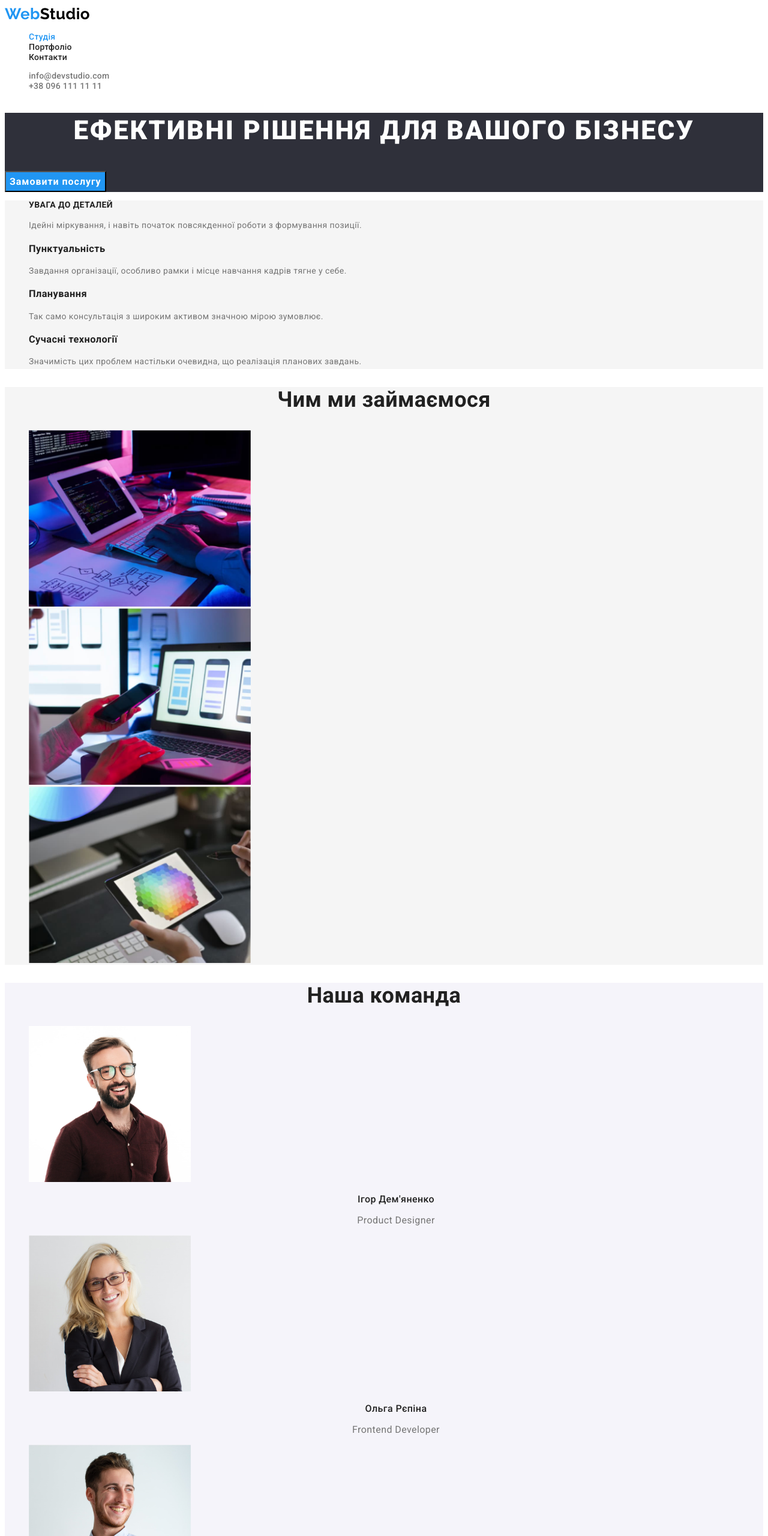
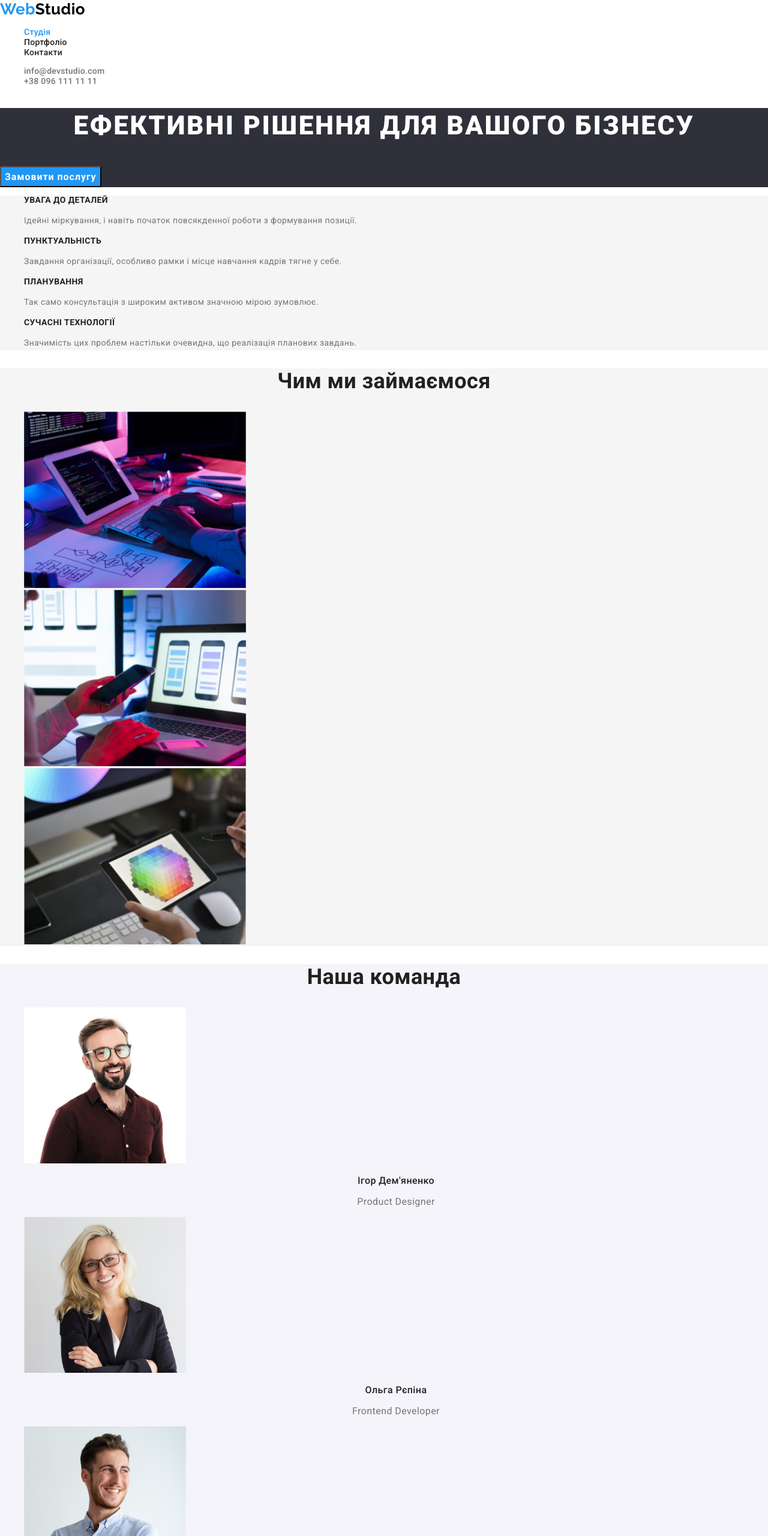
Before and after one commit to DenisDom/goit-markup-hw-03, a plain HTML site: page index.html in a window 1280 px wide. Shown: the top 2560 px of the page at 60% size. Drawn offline with nearby package versions, Linux system fonts and the light colour scheme.

Commit message:
Update index.html

```diff
--- a/index.html
+++ b/index.html
@@ -11,12 +11,17 @@
       href="https://fonts.googleapis.com/css2?family=Raleway:wght@700&family=Roboto:wght@400;500;700;900&display=swap"
       rel="stylesheet"
     />
+    <link
+      rel="stylesheet"
+      href="https://cdn.jsdelivr.net/npm/modern-normalize@1.1.0/modern-normalize.min.css"
+    />
     <link rel="stylesheet" href="./css/styles.css" />
   </head>
 
   <body>
     <!--Шапка сайта-->
-    <header class="page-header">
+    <header class="page-header header-border">
+      <div class="container page-header-container">
         <nav class="navigation">
           <a class="page-logo link" href="./index.html" lang="en"
             ><span class="logo-color">Web</span>Studio</a
@@ -36,7 +41,7 @@
         </nav>
 
         <ul class="contacts list">
-        <li class="contacts-item">
+          <li class="contact-item">
             <a
               class="contact-link link"
               href="mailto:info@devstudio.com"
@@ -50,17 +55,21 @@
             >
           </li>
         </ul>
+      </div>
     </header>
 
     <main>
       <!--Секция 1 (Герой)-->
-      <section class="hero">
+      <section class="hero section">
+        <div class="container section-hero">
           <h1 class="hero-title">Ефективні рішення для вашого бізнесу</h1>
           <button class="hero-button" type="button">Замовити послугу</button>
+        </div>
       </section>
 
       <!--Cекция 2-->
-      <section class="advantages">
+      <section class="advantages section-advantages">
+        <div class="container">
           <h2 class="visually-hidden">Наші переваги</h2>
           <ul class="list-advantages list">
             <li>
@@ -71,30 +80,32 @@
               </p>
             </li>
             <li>
-            <h3 class="advantage">Пунктуальність</h3>
+              <h3 class="title-advantage">Пунктуальність</h3>
               <p class="advantage-text">
-              Завдання організації, особливо рамки і місце навчання кадрів тягне
-              у себе.
+                Завдання організації, особливо рамки і місце навчання кадрів
+                тягне у себе.
               </p>
             </li>
             <li>
-            <h3 class="advantage">Планування</h3>
+              <h3 class="title-advantage">Планування</h3>
               <p class="advantage-text">
                 Так само консультація з широким активом значною мірою зумовлює.
               </p>
             </li>
             <li>
-            <h3 class="advantage">Сучасні технології</h3>
+              <h3 class="title-advantage">Сучасні технології</h3>
               <p class="advantage-text">
-              Значимість цих проблем настільки очевидна, що реалізація планових
-              завдань.
+                Значимість цих проблем настільки очевидна, що реалізація
+                планових завдань.
               </p>
             </li>
           </ul>
+        </div>
       </section>
 
       <!--Секція 3-->
-      <section class="working">
+      <section class="working section">
+        <div class="container">
           <h2 class="section-title">Чим ми займаємося</h2>
           <ul class="working-list list">
             <li class="working-item">
@@ -103,6 +114,7 @@
                 alt="Програміст пише програмний код"
                 width="370"
                 height="294"
+                class="photo"
               />
             </li>
 
@@ -112,6 +124,7 @@
                 alt="Дизайнер працює з макетом мобільного телефону, тримаючи у руках реальний гаджет."
                 width="370"
                 height="294"
+                class="photo"
               />
             </li>
 
@@ -121,61 +134,70 @@
                 alt="Дизайнер тримає в руках графічний планшет і з палітри кольорів обирає необхідний колір"
                 width="370"
                 height="294"
+                class="photo"
               />
             </li>
           </ul>
+        </div>
       </section>
 
       <!--Секція 4-->
-      <section class="team">
+      <section class="team section">
+        <div class="container">
           <h2 class="section-title">Наша команда</h2>
           <ul class="team-list list">
-          <li class="team-item">
+            <li class="team-item team-card-border">
               <img
                 src="./images/foto1.jpg"
                 alt="Фото Ігор Дем'яненко"
                 width="270"
                 height="260"
+                class="photo"
               />
               <h3 class="name-team">Ігор Дем'яненко</h3>
               <p class="team-text">Product Designer</p>
             </li>
-          <li class="team-item">
+            <li class="team-item team-card-border">
               <img
                 src="./images/foto2.jpg"
                 alt="Фото Ольга Рєпіна"
                 width="270"
                 height="260"
+                class="photo"
               />
               <h3 class="name-team">Ольга Рєпіна</h3>
               <p class="team-text">Frontend Developer</p>
             </li>
-          <li class="team-item">
+            <li class="team-item team-card-border">
               <img
                 src="./images/foto3.jpg"
                 alt="Фото Микола Тарасов"
                 width="270"
                 height="260"
+                class="photo"
               />
               <h3 class="name-team">Микола Тарасов</h3>
               <p class="team-text">Marketing</p>
             </li>
-          <li class="team-item">
+            <li class="team-item team-card-border">
               <img
                 src="./images/foto4.jpg"
                 alt="Фото Михайло Єрмаков"
                 width="270"
                 height="260"
+                class="photo"
               />
               <h3 class="name-team">Михайло Єрмаков</h3>
               <p class="team-text">UI Designer</p>
             </li>
           </ul>
+        </div>
       </section>
     </main>
 
     <!--Футер сайта-->
     <footer class="page-footer">
+      <div class="container">
         <a class="footer-logo link" href="./index.html" lang="en"
           ><span class="logo-color">Web</span>Studio</a
         >
@@ -192,7 +214,7 @@
             </li>
             <li>
               <a
-              class="footer-link link"
+                class="footer-link link mail"
                 href="mailto:info@devstudio.com"
                 lang="en"
                 >info@devstudio.com</a
@@ -205,6 +227,7 @@
             </li>
           </ul>
         </address>
+      </div>
     </footer>
   </body>
 </html>
```
Lines whose indentation alone changed are shown as unchanged.
